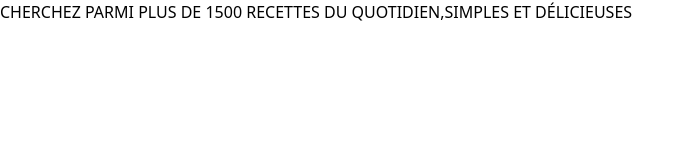
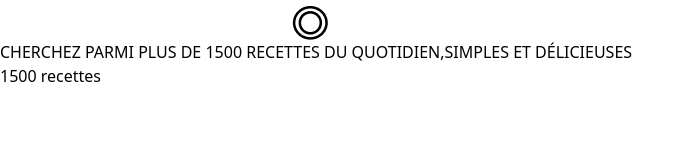
Before and after one commit to ChardonBleu/Petits_plats, a website: page index.html in a window 1280 px wide. Shown: the whole page, without its empty margins (0-694 px from the left). Drawn offline with Linux system fonts and the light colour scheme.

Commit message:
✨ feat: add js folders

```diff
--- a/index.html
+++ b/index.html
@@ -7,12 +7,31 @@
     <title>Les petits plats</title>
   </head>
   <body class="">
-    <header>
+    <header id="header" class="">
+      <div class=""><img src="./assets/images/logo.png" alt="Logo Les petits plats"></div>
+
       <h1 class="">
         CHERCHEZ PARMI PLUS DE 1500 RECETTES DU QUOTIDIEN,SIMPLES ET DÉLICIEUSES
       </h1>
+
+      <form id="search" class="">
+
+      </form>
     </header>
-    <main></main>
+
+    <main>
+      <section id="tag">
+        <form id="filters">
+
+        </form>
+        <h2>1500 recettes</h2>
+      </section>
+
+      <section id="recipes">
+
+      </section>
+    </main>
+
     <script type="module" src="scripts/App.js"></script>
   </body>
 </html>
```
Also changed, not shown: README.md, scripts/components/recipeCard.js (added), scripts/components/tagFilterCard.js (added), scripts/models/Recipe.js (added).
